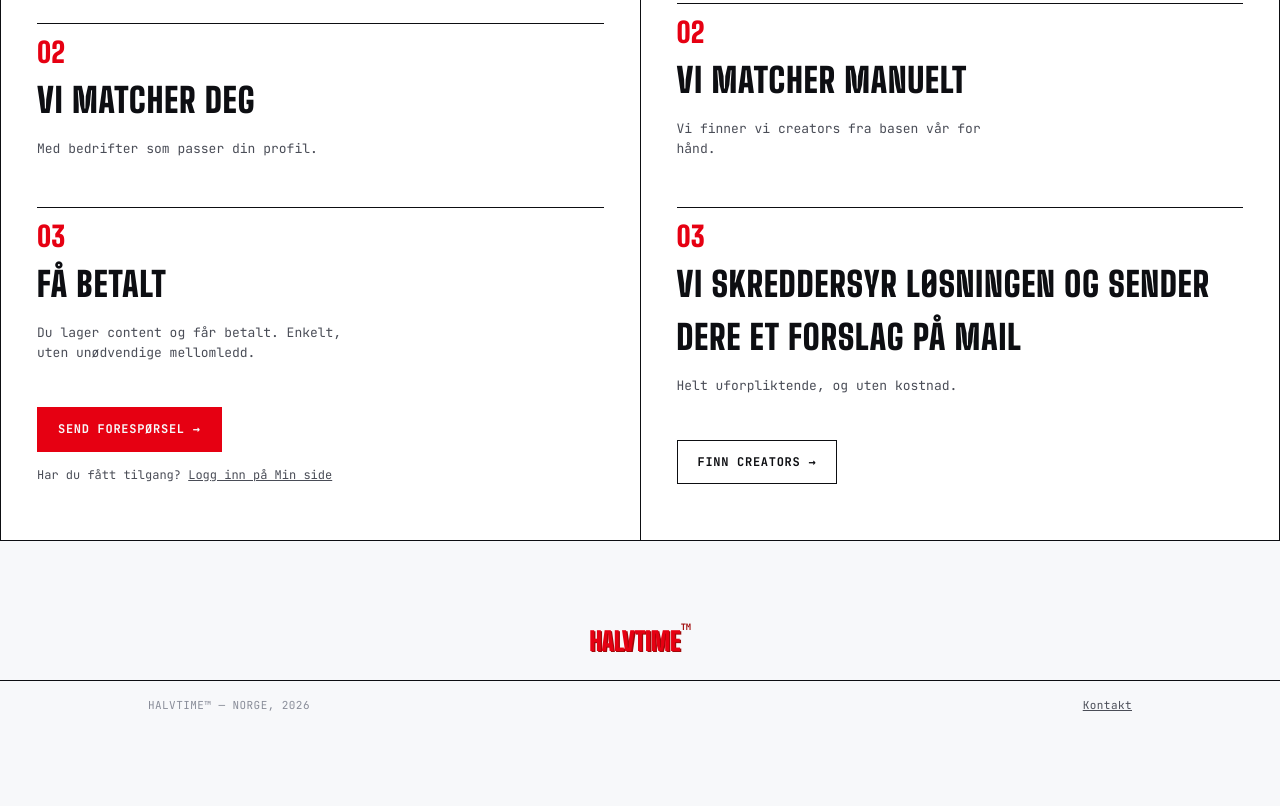
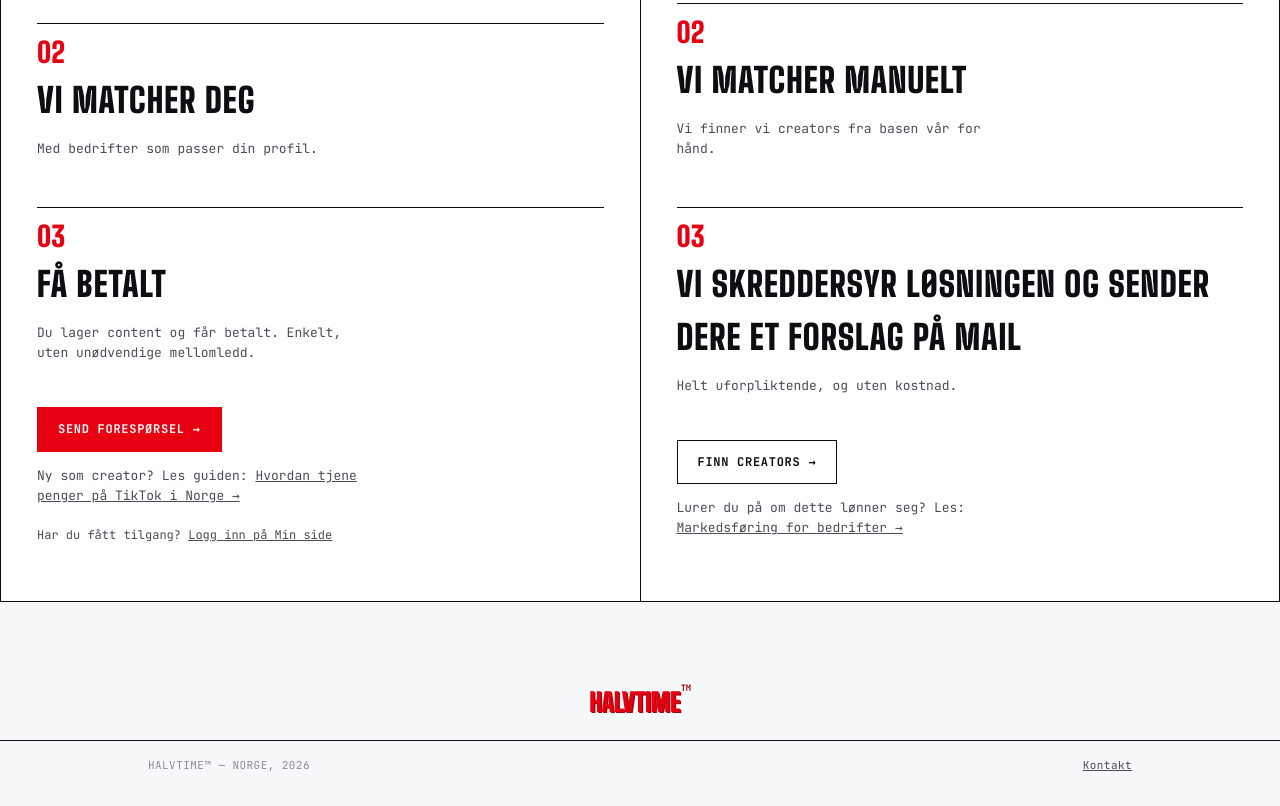
Before and after one commit to ebenezerchikukwa-cpu/Halvtimev0.41, a website: page public/index.html in a window 1280 px wide. Shown: the part 1410-2216 px from the top of the page. Before the commit the page ends 2156 px from the top, so only its background shows below. Drawn offline with Linux system fonts and the light colour scheme; no server answers.

Commit message:
Update index.html

```diff
--- a/public/index.html
+++ b/public/index.html
@@ -103,8 +103,11 @@
           <li><span class="num">03</span><h3 data-c="forside_kreator_steg3_tittel">Få betalt</h3><p data-c="forside_kreator_steg3_tekst">Du lager content og får betalt. Enkelt, uten unødvendige mellomledd.</p></li>
         </ol>
         <div class="cta-row">
-          <a class="btn btn--red" href="kreator-forespoersel.html">Send forespørsel →</a>
+         <a class="btn btn--red" href="kreator-forespoersel.html">Send forespørsel →</a>
         </div>
+        <p style="font-size: 13px; margin-top: 14px;">
+          Ny som creator? Les guiden: <a href="tjene-penger-pa-tiktok.html" style="text-decoration: underline;">Hvordan tjene penger på TikTok i Norge →</a>
+        </p>
         <p style="font-size: 12px; color: var(--ink-soft); margin-top: 14px;">
           Har du fått tilgang? <a href="minside.html" style="text-decoration: underline;">Logg inn på Min side</a>
         </p>
@@ -119,8 +122,11 @@
           <li><span class="num">03</span><h3 data-c="forside_bedrift_steg3_tittel">Vi skreddersyr løsningen og sender dere et forslag på mail</h3><p data-c="forside_bedrift_steg3_tekst">Helt uforpliktende, og uten kostnad.</p></li>
         </ol>
         <div class="cta-row">
-          <a class="btn btn--ghost" href="bedrifter.html">Finn creators →</a>
+        <a class="btn btn--ghost" href="bedrifter.html">Finn creators →</a>
         </div>
+        <p style="font-size: 13px; margin-top: 14px;">
+          Lurer du på om dette lønner seg? Les: <a href="markedsforing-for-bedrifter.html" style="text-decoration: underline;">Markedsføring for bedrifter →</a>
+        </p>
       </div>
     </section>
   </main>
```
